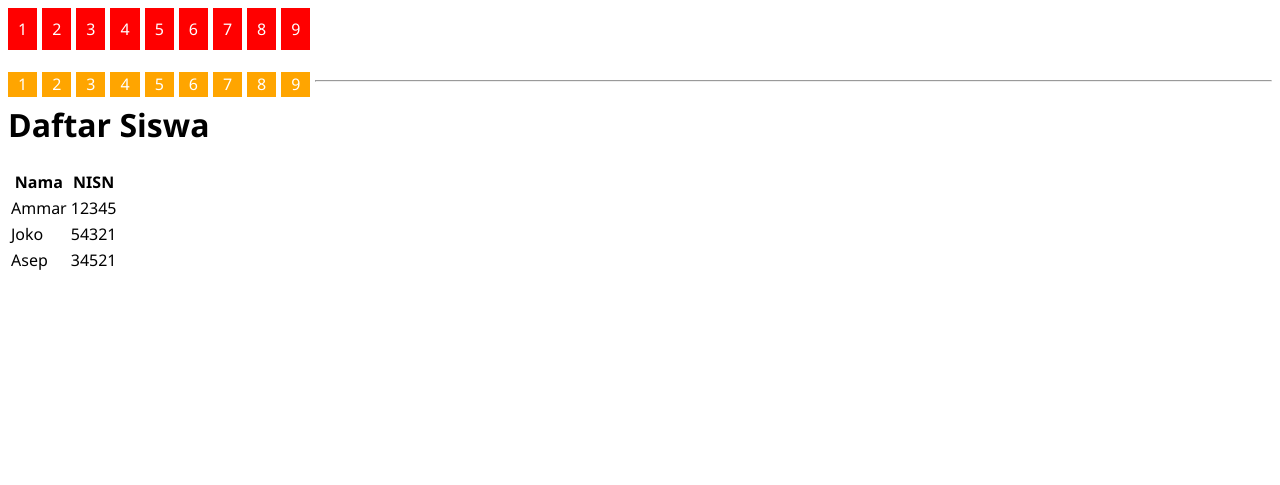
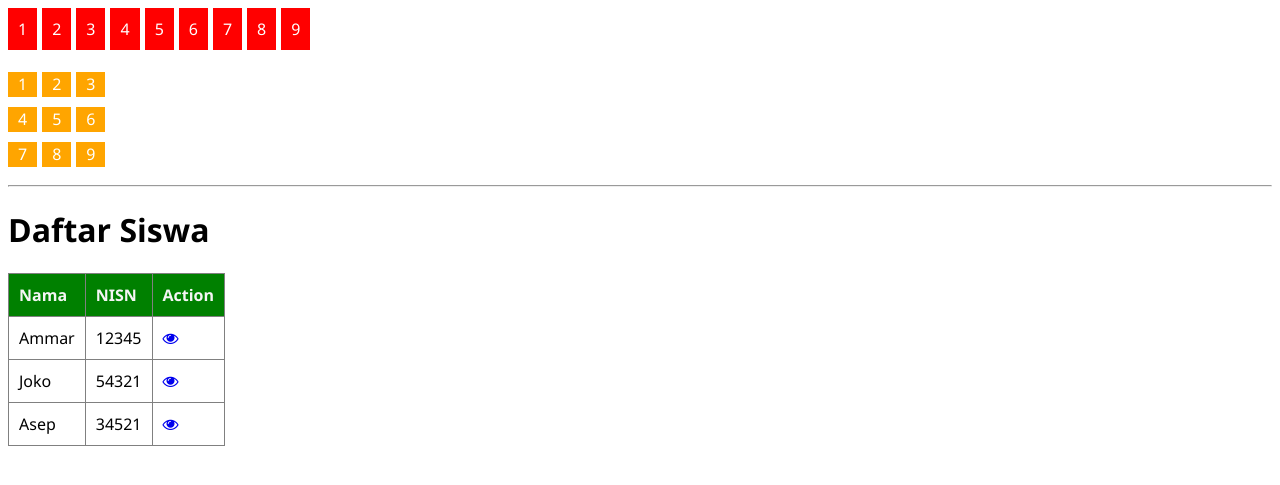
Before and after one commit to ammaribrahim-rpl/belajar-php-web, a PHP site: page /latihan.php in a window 1280 px wide. Shown: the top 485 px of the page. Run offline with PHP 8.4, Linux system fonts and the light colour scheme.

Commit message:
11 jumat

```diff
--- a/latihan.php
+++ b/latihan.php
@@ -21,6 +21,7 @@ $students = [
     <meta charset="UTF-8">
     <meta name="viewport" content="width=device-width, initial-scale=1.0">
     <title>Latihan</title>
+    <link rel="stylesheet" href="https://cdnjs.cloudflare.com/ajax/libs/font-awesome/4.7.0/css/font-awesome.min.css">
     <style>
         * {
             font-family: 'Segoe UI', Tahoma, Geneva, Verdana, sans-serif;
@@ -47,11 +48,27 @@ $students = [
             line-height: 5px;
             margin-right: 5px;
             transition: 1s;
+            margin-bottom: 10px;
         }
 
         .kotak:hover {
             transform: rotate(360deg);
             border-radius: 50%;
+        }
+
+        table {
+            border-collapse: collapse;
+        }
+
+        th,
+        td {
+            padding: 10px;
+            text-align: left;
+        }
+
+        th {
+            background-color: green;
+            color: whitesmoke;
         }
     </style>
 </head>
@@ -60,6 +77,7 @@ $students = [
     <?php foreach ($numbers as $angka) : ?>
         <div class="square"><?= $angka ?></div>
     <?php endforeach ?>
+
     <div class="clear"></div>
 
     <br>
@@ -67,16 +85,18 @@ $students = [
         <?php foreach ($angka as $item) : ?>
             <div class="kotak"><?= $item ?></div>
         <?php endforeach ?>
+        <div class="clear"></div>
     <?php endforeach ?>
 
     <hr />
     <h1>Daftar Siswa</h1>
 
-    <table>
+    <table border="1">
         <thead>
             <tr>
                 <th>Nama</th>
                 <th>NISN</th>
+                <th>Action</th>
             </tr>
         </thead>
         <tbody>
@@ -84,6 +104,11 @@ $students = [
                 <tr>
                     <td><?= $siswa["nama"] ?></td>
                     <td><?= $siswa["NISN"] ?></td>
+                    <td>
+                        <a href="latihan2.php?nama=<?=$siswa["nama"]?>&nisn=<?= $siswa["NISN"]?>">
+                            <i class="fa fa-eye" aria-hidden="true"></i>
+                        </a>
+                    </td>
                 </tr>
             <?php endforeach; ?>
         </tbody>
```
Also changed, not shown: latihan2.php (added, +22 -0 lines), login.php (added, +28 -0 lines), admin.php (added).
